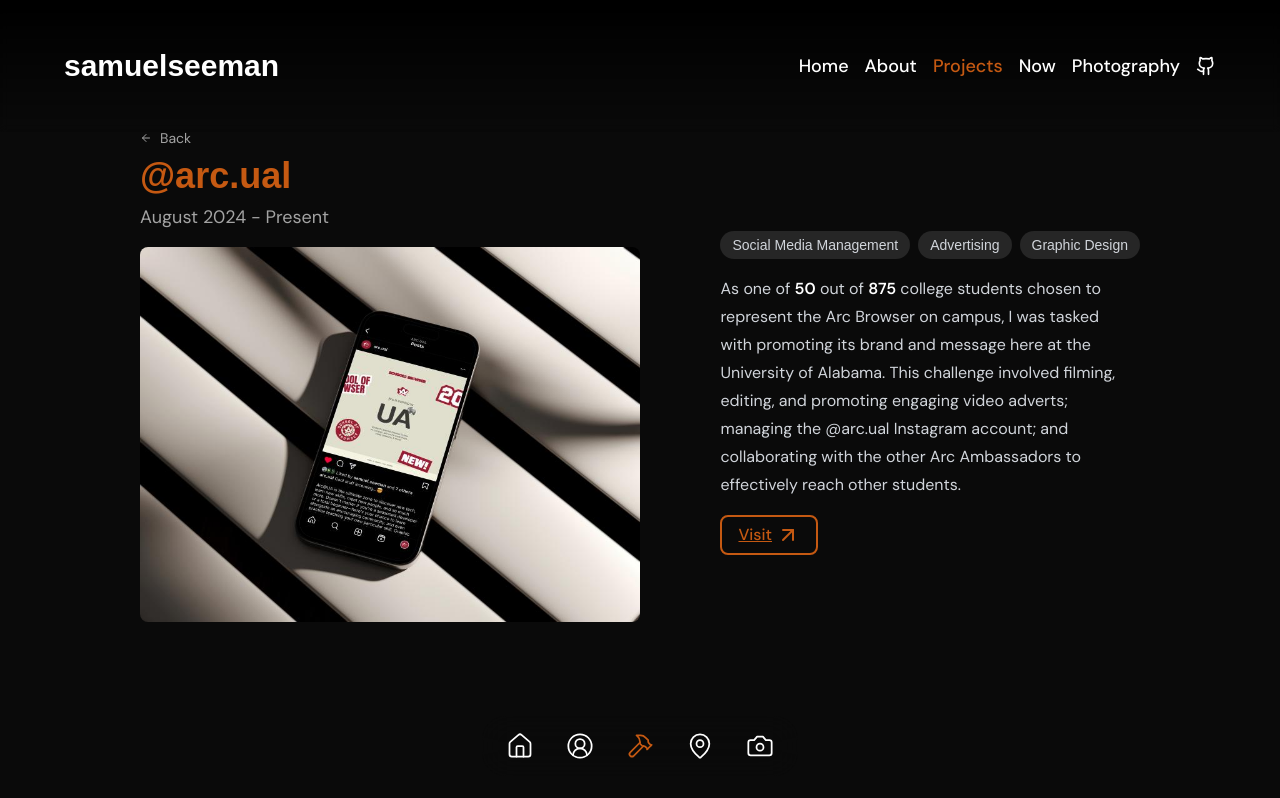
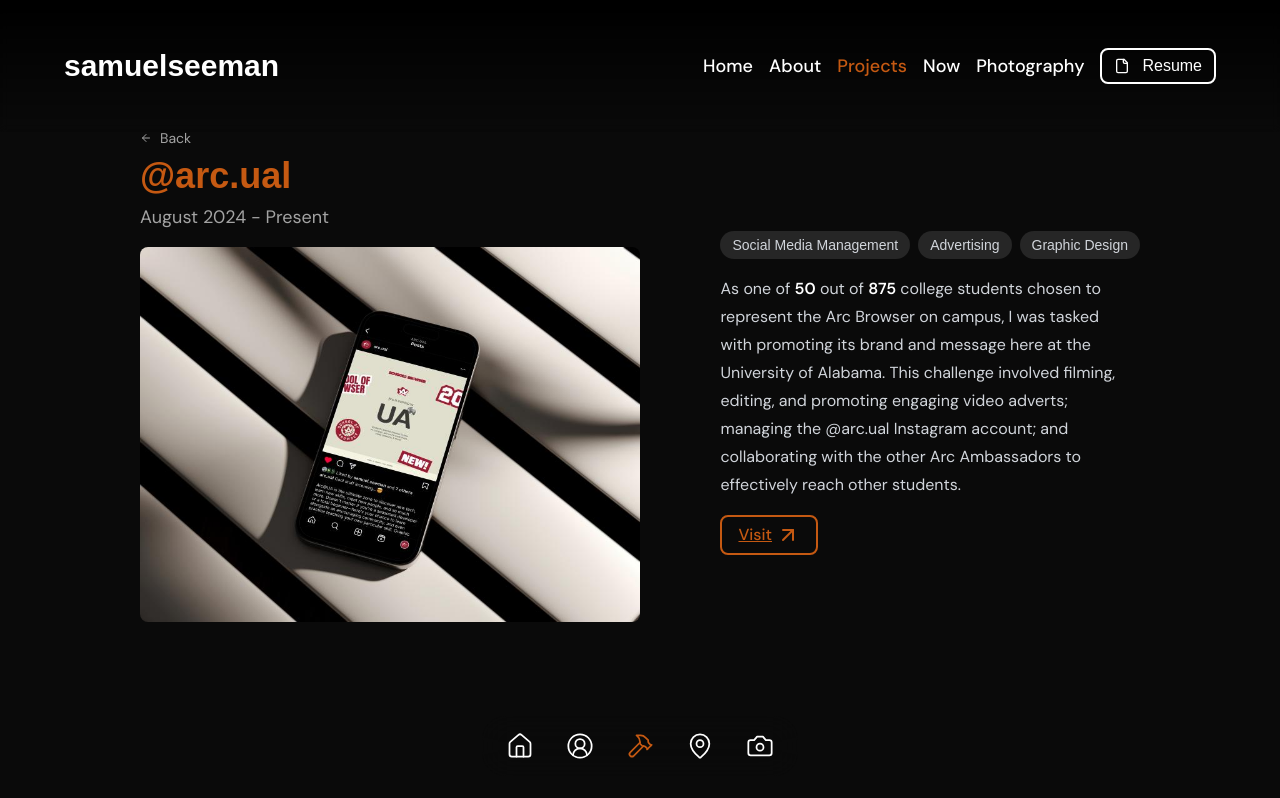
Before and after one commit to thesirsammy/samuelseeman-ultra, a Next.js app: page /projects/arc-ambassador in a window 1280 px wide. Built offline with nearby package versions, Linux system fonts and the light colour scheme; a web font is replaced by a local one.

Commit message:
Updated resume. Now links to Google Docs.

```diff
--- a/src/app/page.tsx
+++ b/src/app/page.tsx
@@ -44,7 +44,7 @@
               <a href="https://linkedin.com/in/samuelseeman" className="hover:text-accent hover:border-accent duration-300 flex gap-1 items-center border-2 px-4 py-1 rounded-lg">{<Linkedin size={16} />} Linkedin</a>
             </Magnetic>
             <Magnetic>
-              <a href="/resume.pdf" target="_blank" className="flex gap-1 items-center px-4 py-1 rounded-lg border-2 border-accent text-accent hover:bg-accent hover:text-neutral-800 duration-300">{<File size={16}/>} Resume</a>
+              <a href="https://docs.google.com/document/d/1Byuq7fLKB33b0fyHn_R8SqtbUxxIWcBI_zaBrr1enMY/edit?usp=sharing" target="_blank" className="flex gap-1 items-center px-4 py-1 rounded-lg border-2 border-accent text-accent hover:bg-accent hover:text-neutral-800 duration-300">{<File size={16}/>} Resume</a>
             </Magnetic>
           </div>
         </div>
--- a/src/components/Navbar.tsx
+++ b/src/components/Navbar.tsx
@@ -1,8 +1,8 @@
 'use client';
 
-import { GithubIcon } from "lucide-react";
 import Link from "next/link";
 import { usePathname } from "next/navigation";
+import { File } from "lucide-react";
 
 export default function Navbar() {
   const pathname = usePathname();
@@ -21,7 +21,7 @@
             <Link key={title} href={url} className={`font-body font-medium text-sm md:text-lg hover:scale-105 duration-300 group-hover:opacity-50 hover:!opacity-100 ${(pathname.slice(0, 9) === url) ? "text-accent" : ""}`}>{title}</Link>
           ))}
           <a href="https://photos.samseeman.com" target="_blank" className="font-body font-medium text-sm md:text-lg hover:scale-105 duration-300 group-hover:opacity-50 hover:!opacity-100">Photography</a>
-          <a href="https://github.com/thesirsammy/samuelseeman-ultra" target="_blank" className="font-body font-medium text-sm md:text-lg hover:scale-105 duration-300 group-hover:opacity-50 hover:!opacity-100">{<GithubIcon size={20}/>}</a>
+        <a href="https://drive.google.com/file/d/1Byuq7fLKB33b0fyHn_R8SqtbUxxIWcBI_zaBrr1enMY/view?usp=sharing" target="_blank" className="hidden md:flex gap-3 items-center px-3 py-1 rounded-lg border-2 border-white hover:bg-white hover:text-neutral-800 duration-300">{<File size={16}/>} Resume</a>
         </nav>
       </div>
     </div>
```
